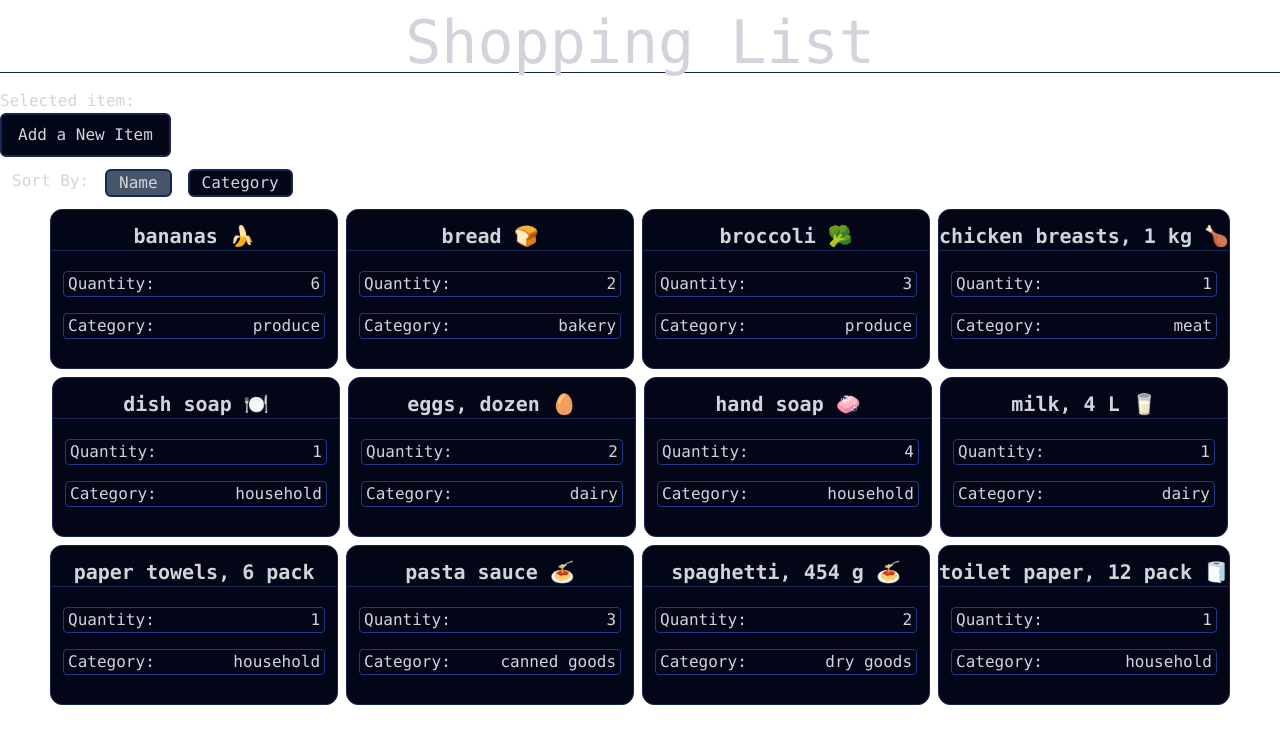
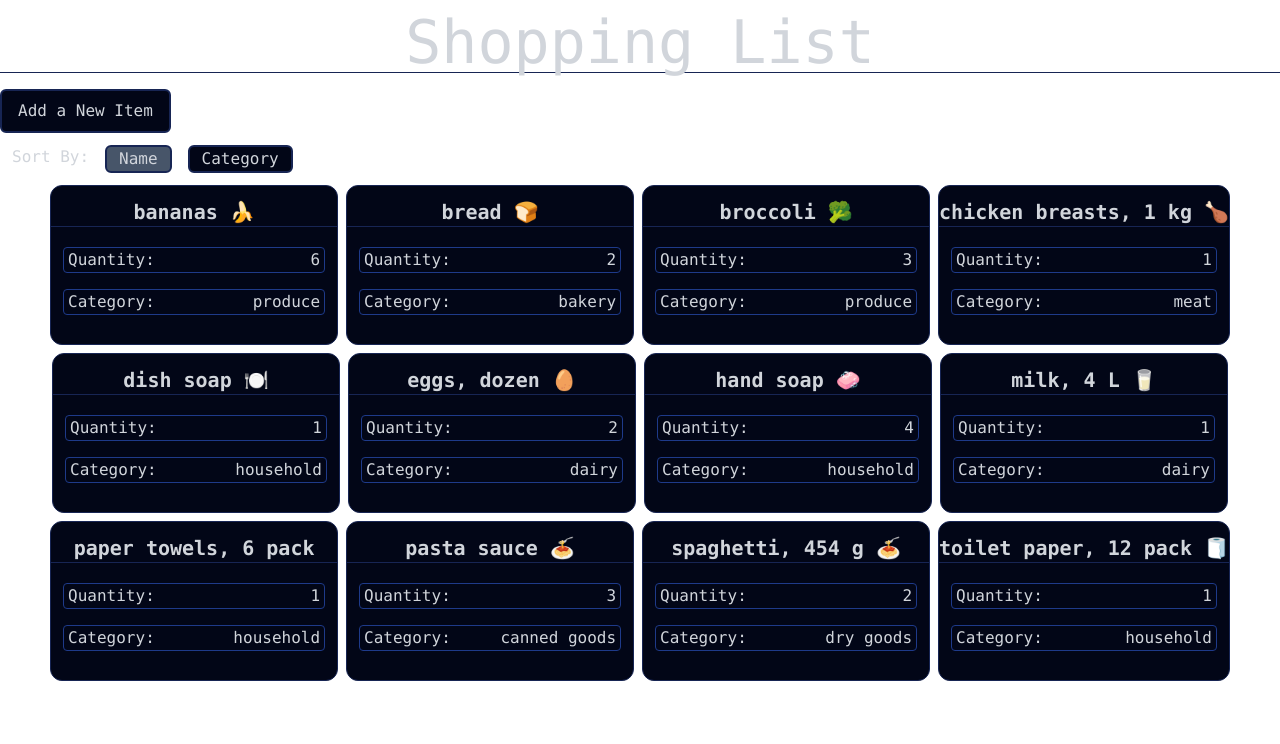
Before and after one commit to EthenM/cprg306-assignments, a Next.js app: page /week-8 in a window 1280 px wide. Shown: the top 744 px of the page. Built offline with nearby package versions, Linux system fonts and the light colour scheme.

Commit message:
removed the selected item p tag at the top of the screen, as it was only for testing purposes.

```diff
--- a/app/week-8/shopping-list.js
+++ b/app/week-8/shopping-list.js
@@ -110,8 +110,6 @@ export default function ShoppingList() {
 
             <h1 className="text-6xl text-center mb-4 border-b border-b-blue-950 pt-3">Shopping List</h1>
 
-            <p>Selected item: {selectedItem ?? "None selected"}</p>
-
             <button
                 className="bg-slate-950 hover:bg-slate-800 active:bg-slate-700 py-2 px-4 rounded-md border-2 border-blue-950"
                 onClick={setterWrapper(setNewItemOpen)}
```
